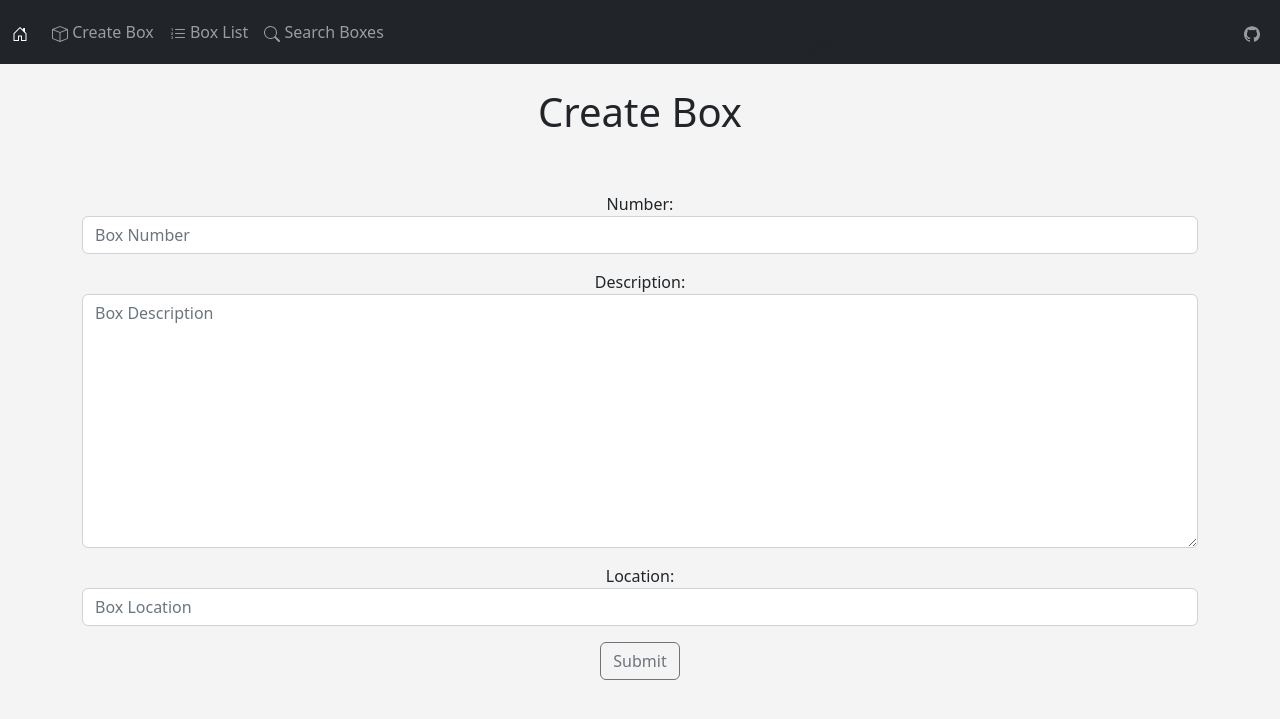
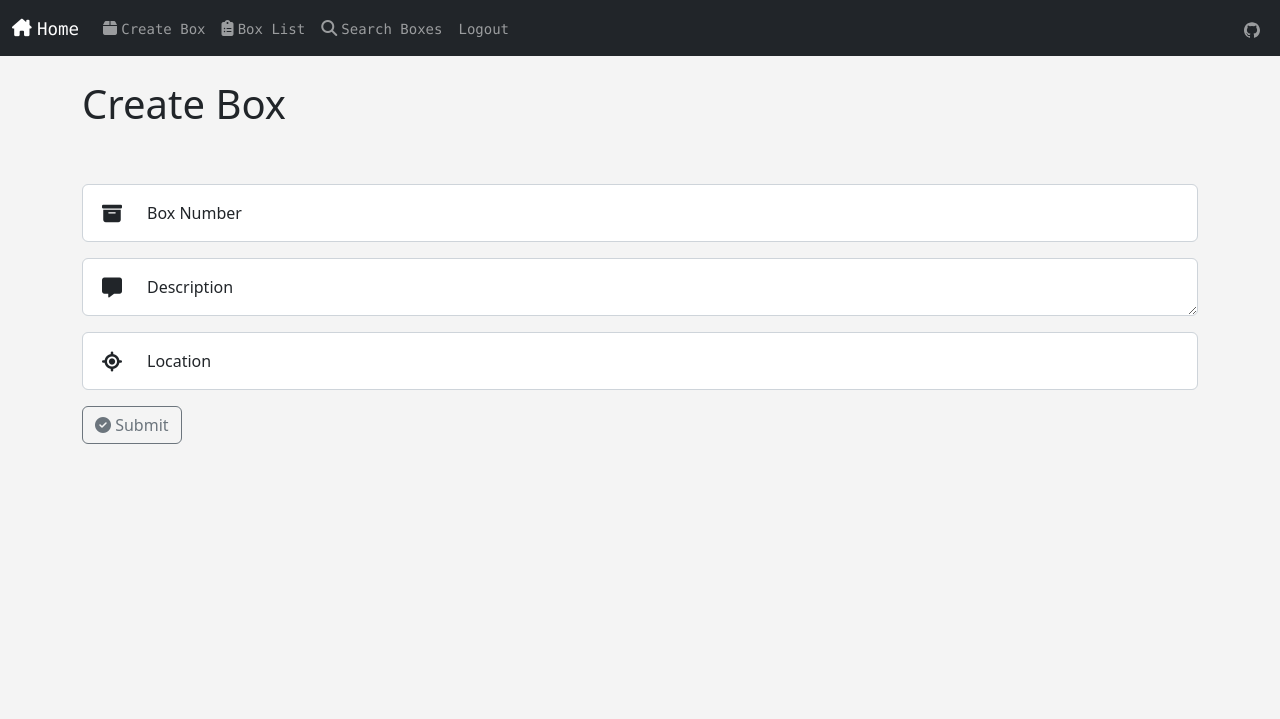
Before and after one commit to lexFav/MovingWebApp_2, a Django app: page /create_box in a window 1280 px wide. Shown: the top 719 px of the page. Run offline with Django 3.2, Linux system fonts and the light colour scheme; a user stored in the database is signed in; some libraries are stand-ins or nearby versions.

Commit message:
fa commit

```diff
--- a/MovingWebApp_2/settings.py
+++ b/MovingWebApp_2/settings.py
@@ -120,3 +120,6 @@
 # https://docs.djangoproject.com/en/2.2/howto/static-files/
 
 STATIC_URL = '/static/'
+STATICFILES_DIRS = [
+    os.path.join(BASE_DIR, 'static')
+]
--- /dev/null
+++ b/mainApp/static/style.css
@@ -0,0 +1,24 @@
+body {
+    background-color: #f4f4f4;
+}
+
+.form-floating {
+    position: relative;
+}
+
+.icon {
+    position: absolute;
+    top: calc(50%);
+    left: 1.25rem;
+}
+
+.form-floating label, .form-floating .form-control {
+    left: .5rem;
+    padding-left: 3.5rem;
+}
+
+.icon-textarea {
+    position: absolute;
+    top: 1.8rem;
+    left: 1.25rem;
+}
--- a/mainApp/templates/mainApp/add_item.html
+++ b/mainApp/templates/mainApp/add_item.html
@@ -1,6 +1,7 @@
 {% extends 'mainApp/base.html'%}
 
 {% block content %}
+{% if user.is_authenticated %}
     <center>
     <h1>Add Item</h1>
     <br/><br/>
@@ -14,4 +15,8 @@
 
         </form>
     </center>
+{% else %}
+<h3>Sorry, You Are Not Able To View This Page(I Explained This On The Home Page, Try To Keep Up).</h3>
+{% endif %}
+
 {% endblock %}
--- a/mainApp/templates/mainApp/base.html
+++ b/mainApp/templates/mainApp/base.html
@@ -1,16 +1,16 @@
 <!doctype html>
 <html lang="en">
   <head>
-    <i class="bi bi-truck"></i>
     <meta charset="utf-8">
     <meta name="viewport" content="width=device-width, initial-scale=1">
     <title>Moving Box Web App</title>
     <link href="https://cdn.jsdelivr.net/npm/bootstrap@5.2.0-beta1/dist/css/bootstrap.min.css" rel="stylesheet" integrity="sha384-0evHe/X+R7YkIZDRvuzKMRqM+OrBnVFBL6DOitfPri4tjfHxaWutUpFmBp4vmVor" crossorigin="anonymous">
+    {% load static %}
+    <link href="{% static 'style.css' %}" rel="stylesheet">
+    <script src="https://kit.fontawesome.com/4f19e509b9.js" crossorigin="anonymous"></script>
   </head>
   <body>
-    <style>
-        body {background-color: #f4f4f4;}
-      </style>
+
         {% include 'mainApp/navbar.html' %}
       <br/>
       <div class="container">
--- a/mainApp/templates/mainApp/box_list.html
+++ b/mainApp/templates/mainApp/box_list.html
@@ -1,6 +1,7 @@
 {% extends 'mainApp/base.html'%}
 
 {% block content %}
+{% load static %}
 {% if user.is_authenticated %}
 
     <h1>Box List</h1>
@@ -11,7 +12,7 @@
 <div class="card">
     <div class="card-header">
 
-        <h5 class="card-title">Box # {{ box.box_number }}<br/></h5> <strong><svg xmlns="http://www.w3.org/2000/svg" width="16" height="16" fill="currentColor" class="bi bi-geo-alt-fill" viewBox="0 0 16 16"><path d="M8 16s6-5.686 6-10A6 6 0 0 0 2 6c0 4.314 6 10 6 10zm0-7a3 3 0 1 1 0-6 3 3 0 0 1 0 6z"/></svg> Location: </strong>{{ box.box_location }}   <strong>Date <svg xmlns="http://www.w3.org/2000/svg" width="16" height="16" fill="currentColor" class="bi bi-calendar-check" viewBox="0 0 16 16"><path d="M10.854 7.146a.5.5 0 0 1 0 .708l-3 3a.5.5 0 0 1-.708 0l-1.5-1.5a.5.5 0 1 1 .708-.708L7.5 9.793l2.646-2.647a.5.5 0 0 1 .708 0z"/><path d="M3.5 0a.5.5 0 0 1 .5.5V1h8V.5a.5.5 0 0 1 1 0V1h1a2 2 0 0 1 2 2v11a2 2 0 0 1-2 2H2a2 2 0 0 1-2-2V3a2 2 0 0 1 2-2h1V.5a.5.5 0 0 1 .5-.5zM1 4v10a1 1 0 0 0 1 1h12a1 1 0 0 0 1-1V4H1z"/></svg> : </strong> {{ box.box_creation_date }} <br/> <strong>Description: </strong>{{ box.box_description }}
+        <h5 class="card-title">Box # {{ box.box_number }}<br/></h5> <strong><i class="fa-solid fa-location-crosshairs"></i> Location: </strong>{{ box.box_location }}   <strong>Date <i class="fa-solid fa-clock"></i> : </strong> {{ box.box_creation_date }} <br/> <strong><i class="fa-solid fa-message"></i> Description: </strong>{{ box.box_description }}
 
 
     </div>
--- a/mainApp/templates/mainApp/create_box.html
+++ b/mainApp/templates/mainApp/create_box.html
@@ -1,7 +1,8 @@
 {% extends 'mainApp/base.html'%}
+{% block content %}
+{% load static %}
+{% if user.is_authenticated %}
 
-{% block content %}
-    <center>
     <h1>Create Box</h1>
     <br/><br/>
     {% if submitted %}
@@ -9,14 +10,37 @@
 
     {% else %}
 
+
         <form action="" method="POST">
             {% csrf_token %}
 
-            {{ form.as_p }}
+            <div class="form-floating mb-3">
+                <i class="icon fa-solid fa-box-archive fa-lg"></i>
+                <input name="box_number" type="text" class="form-control" placeholder="Number" id="number">
+                <label for="number">Box Number</label>
+            </div>
+            <div class="form-floating mb-3">
+                <i class="icon fa-solid fa-message fa-lg"></i>
+                <textarea name="box_description" rows="1" class="form-control" placeholder="Description" id="description"></textarea>
+                <label for="description">Description</label>
+            </div>
+            <div class="form-floating mb-3">
+                <i class="icon fa-solid fa-location-crosshairs fa-lg"></i>
+                <input name="box_location" type="text" class="form-control" placeholder="Location" id="location">
+                <label for="location">Location</label>
+            </div>
 
-            <input type="submit" value="Submit" class="btn btn-outline-secondary">
 
+                <button type="submit" value="Submit" class="btn btn-outline-secondary">
+                <i class="fa-solid fa-circle-check"></i> Submit
+                </button>
         </form>
+
         {% endif %}
-    </center>
+
+
+{% else %}
+<h3>Sorry, You Are Not Able To View This Page(I Explained This On The Home Page, Try To Keep Up).</h3>
+{% endif %}
+
 {% endblock %}
--- a/mainApp/templates/mainApp/navbar.html
+++ b/mainApp/templates/mainApp/navbar.html
@@ -1,45 +1,39 @@
 <nav class="navbar navbar-expand-lg navbar-dark bg-dark">
     <div class="container-fluid">
-      <a class="navbar-brand" href="{% url 'home' %}"><svg xmlns="http://www.w3.org/2000/svg" width="16" height="16" fill="currentColor" class="bi bi-house-door" viewBox="0 0 16 16">
-        <path d="M8.354 1.146a.5.5 0 0 0-.708 0l-6 6A.5.5 0 0 0 1.5 7.5v7a.5.5 0 0 0 .5.5h4.5a.5.5 0 0 0 .5-.5v-4h2v4a.5.5 0 0 0 .5.5H14a.5.5 0 0 0 .5-.5v-7a.5.5 0 0 0-.146-.354L13 5.793V2.5a.5.5 0 0 0-.5-.5h-1a.5.5 0 0 0-.5.5v1.293L8.354 1.146zM2.5 14V7.707l5.5-5.5 5.5 5.5V14H10v-4a.5.5 0 0 0-.5-.5h-3a.5.5 0 0 0-.5.5v4H2.5z"/>
-      </svg></a>
+      <a class="navbar-brand" href="{% url 'home' %}">
+        <i class="fa-solid fa-house-chimney fa-sm"></i> <code>Home</code></a>
       <button class="navbar-toggler" type="button" data-bs-toggle="collapse" data-bs-target="#navbarSupportedContent" aria-controls="navbarSupportedContent" aria-expanded="false" aria-label="Toggle navigation">
         <span class="navbar-toggler-icon"></span>
       </button>
       <div class="collapse navbar-collapse" id="navbarSupportedContent">
         <ul class="navbar-nav me-auto mb-2 mb-lg-0">
           <li class="nav-item">
-            <a class="nav-link" href="{% url 'create-box' %}"><svg xmlns="http://www.w3.org/2000/svg" width="16" height="16" fill="currentColor" class="bi bi-box" viewBox="0 0 16 16">
-              <path d="M8.186 1.113a.5.5 0 0 0-.372 0L1.846 3.5 8 5.961 14.154 3.5 8.186 1.113zM15 4.239l-6.5 2.6v7.922l6.5-2.6V4.24zM7.5 14.762V6.838L1 4.239v7.923l6.5 2.6zM7.443.184a1.5 1.5 0 0 1 1.114 0l7.129 2.852A.5.5 0 0 1 16 3.5v8.662a1 1 0 0 1-.629.928l-7.185 2.874a.5.5 0 0 1-.372 0L.63 13.09a1 1 0 0 1-.63-.928V3.5a.5.5 0 0 1 .314-.464L7.443.184z"/>
-            </svg> Create Box</a>
+            <a class="nav-link" href="{% url 'create-box' %}">
+              <i class="fa-solid fa-box"></i> <code>Create Box</code></a>
           </li>
 
           <li class="nav-item">
-            <a class="nav-link" href="{% url 'box-list' %}"><svg xmlns="http://www.w3.org/2000/svg" width="16" height="16" fill="currentColor" class="bi bi-list-ol" viewBox="0 0 16 16">
-              <path fill-rule="evenodd" d="M5 11.5a.5.5 0 0 1 .5-.5h9a.5.5 0 0 1 0 1h-9a.5.5 0 0 1-.5-.5zm0-4a.5.5 0 0 1 .5-.5h9a.5.5 0 0 1 0 1h-9a.5.5 0 0 1-.5-.5zm0-4a.5.5 0 0 1 .5-.5h9a.5.5 0 0 1 0 1h-9a.5.5 0 0 1-.5-.5z"/>
-              <path d="M1.713 11.865v-.474H2c.217 0 .363-.137.363-.317 0-.185-.158-.31-.361-.31-.223 0-.367.152-.373.31h-.59c.016-.467.373-.787.986-.787.588-.002.954.291.957.703a.595.595 0 0 1-.492.594v.033a.615.615 0 0 1 .569.631c.003.533-.502.8-1.051.8-.656 0-1-.37-1.008-.794h.582c.008.178.186.306.422.309.254 0 .424-.145.422-.35-.002-.195-.155-.348-.414-.348h-.3zm-.004-4.699h-.604v-.035c0-.408.295-.844.958-.844.583 0 .96.326.96.756 0 .389-.257.617-.476.848l-.537.572v.03h1.054V9H1.143v-.395l.957-.99c.138-.142.293-.304.293-.508 0-.18-.147-.32-.342-.32a.33.33 0 0 0-.342.338v.041zM2.564 5h-.635V2.924h-.031l-.598.42v-.567l.629-.443h.635V5z"/>
-            </svg> Box List</a>
+            <a class="nav-link" href="{% url 'box-list' %}"><i class="fa-solid fa-clipboard-list"></i> <code>Box List</code></a>
           </li>
 
           <li class="nav-item">
-            <a class="nav-link" href="{% url 'search-boxes' %}"><svg xmlns="http://www.w3.org/2000/svg" width="16" height="16" fill="currentColor" class="bi bi-search" viewBox="0 0 16 16">
-              <path d="M11.742 10.344a6.5 6.5 0 1 0-1.397 1.398h-.001c.03.04.062.078.098.115l3.85 3.85a1 1 0 0 0 1.415-1.414l-3.85-3.85a1.007 1.007 0 0 0-.115-.1zM12 6.5a5.5 5.5 0 1 1-11 0 5.5 5.5 0 0 1 11 0z"/>
-            </svg> Search Boxes</a>
+            <a class="nav-link" href="{% url 'search-boxes' %}"><i class="fa-solid fa-magnifying-glass"></i> <code>Search Boxes</code></a>
           </li>
-        </ul>
+
           {% if user.is_authenticated %}
             <li class="nav-item">
-              <a class="nav-link" href="{% url 'logout' %}">Logout</a>
+              <a class="nav-link" href="{% url 'logout' %}"><code>Logout</code></a>
             </li>
           {% else %}
           <li class="nav-item">
-            <a class="nav-link" href="{% url 'register_user' %}">Register</a>
+            <a class="nav-link" href="{% url 'register_user' %}"><code>Register</code></a>
           </li>
 
             <li class="nav-item">
-              <a class="nav-link" href="{% url 'login' %}">Login</a>
+              <a class="nav-link" href="{% url 'login' %}"><code>Login</code></a>
             </li>
           {% endif %}
+          </ul>
 
           <ul class="navbar-nav flex-row flex-wrap ms-md-auto">
             <li class="nav-item col-6 col-lg-auto">
@@ -51,4 +45,4 @@
           </ul>
       </div>
     </div>
-  </nav>
+</nav>
--- a/mainApp/views.py
+++ b/mainApp/views.py
@@ -2,7 +2,7 @@
 from datetime import datetime
 from .models import Box, BoxItem
 from .forms import BoxForm, BoxItemForm
-from django.http import HttpResponseRedirect
+
 
 
 def edit_item(request, item_id):
```
Also changed, not shown: mainApp/templates/mainApp/home.html (+2 -18 lines), mainApp/templates/mainApp/search_boxes.html (+8 -6 lines), db.sqlite3.
